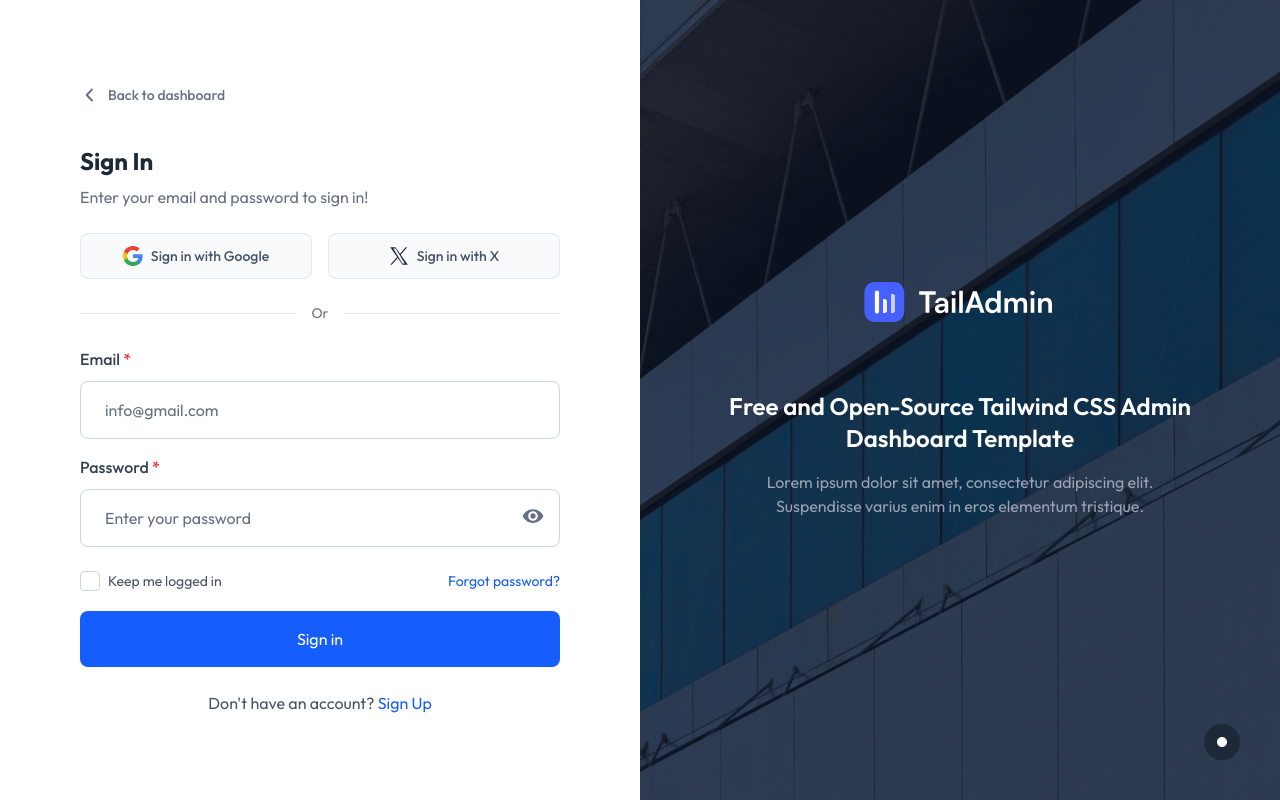
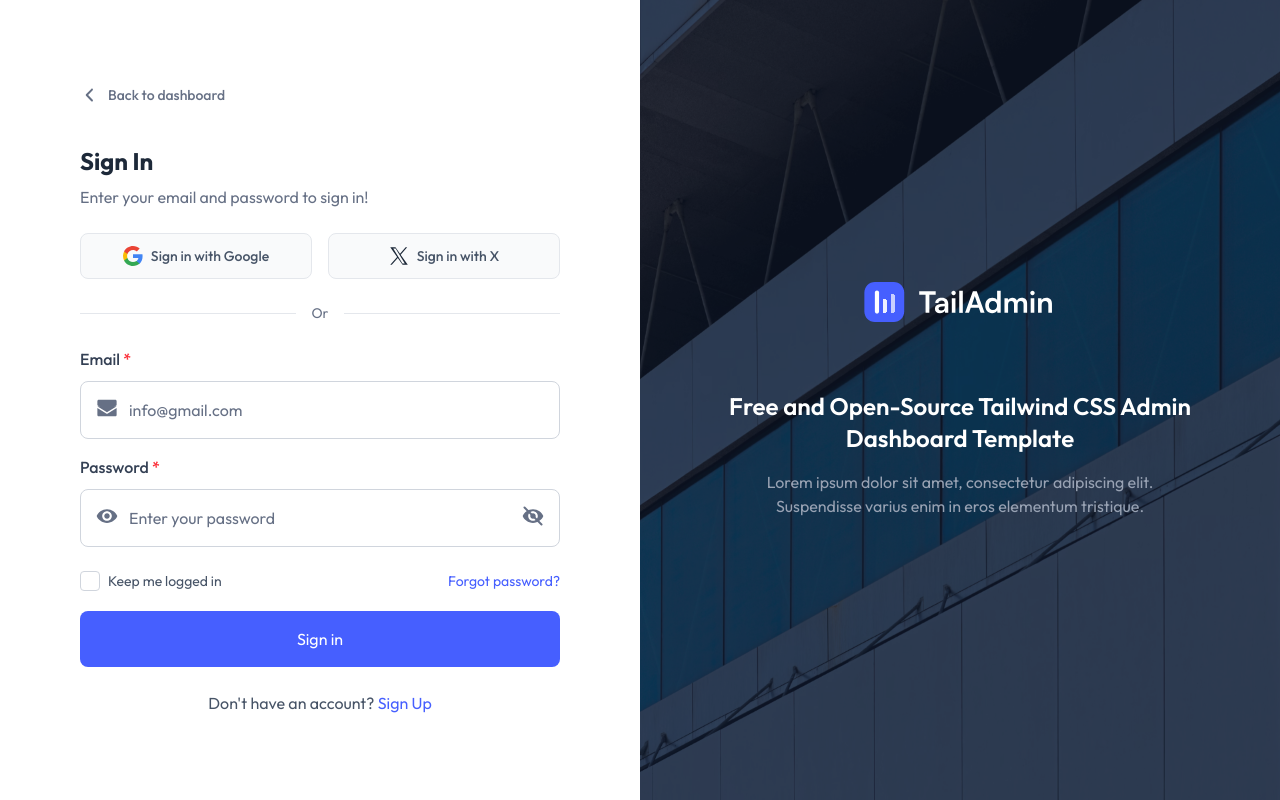
Before and after one commit to Indra77ya/website-nh-teknik, a Laravel app: page /login in a window 1280 px wide. Run offline with Laravel 12, Linux system fonts and the light colour scheme; style sheets or scripts are compiled from the project's sources.

Commit message:
Implement TailAdmin Login Page
- Created `resources/views/auth/login.blade.php` matching the TailAdmin design.
- Created `App\Http\Controllers\Auth\LoginController.php` to handle authentication.
- Added `/login` GET and POST routes in `routes/web.php`.
- Implemented client-side password visibility toggle using Alpine.js.
- Implemented "Remember Me" functionality in both view and controller.
- Added validation error messages to the login form.
- Added `tests/Feature/LoginTest.php` for feature verification.

```diff
--- a/app/Http/Controllers/Auth/LoginController.php
+++ b/app/Http/Controllers/Auth/LoginController.php
@@ -4,6 +4,7 @@ namespace App\Http\Controllers\Auth;
 
 use App\Http\Controllers\Controller;
 use Illuminate\Http\Request;
+use Illuminate\Support\Facades\Auth;
 
 class LoginController extends Controller
 {
@@ -16,4 +17,28 @@ class LoginController extends Controller
     {
         return view('auth.login');
     }
+
+    /**
+     * Handle an authentication attempt.
+     *
+     * @param  \Illuminate\Http\Request  $request
+     * @return \Illuminate\Http\RedirectResponse
+     */
+    public function login(Request $request)
+    {
+        $credentials = $request->validate([
+            'email' => ['required', 'email'],
+            'password' => ['required'],
+        ]);
+
+        if (Auth::attempt($credentials, $request->boolean('remember'))) {
+            $request->session()->regenerate();
+
+            return redirect()->intended('admin/dashboard');
+        }
+
+        return back()->withErrors([
+            'email' => 'The provided credentials do not match our records.',
+        ])->onlyInput('email');
+    }
 }
--- a/resources/views/auth/login.blade.php
+++ b/resources/views/auth/login.blade.php
@@ -13,7 +13,7 @@
         <!-- Left Column: Form -->
         <div class="w-full xl:w-1/2 xl:py-20 xl:px-20 px-4 py-10 flex flex-col justify-center bg-white dark:bg-gray-800 h-full overflow-y-auto">
             <div class="max-w-[500px] w-full mx-auto">
-                <a href="{{ route('admin.dashboard') }}" class="mb-10 inline-flex items-center gap-2 text-sm font-medium text-gray-500 hover:text-primary">
+                <a href="{{ route('admin.dashboard') }}" class="mb-10 inline-flex items-center gap-2 text-sm font-medium text-gray-500 hover:text-brand-500">
                     <svg class="fill-current" width="20" height="20" viewBox="0 0 20 20" fill="none" xmlns="http://www.w3.org/2000/svg">
                         <path d="M12.7083 5.29166L8.125 9.99999L12.7083 14.7083C13.1042 15.1042 13.1042 15.75 12.7083 16.1458C12.3125 16.5417 11.6667 16.5417 11.2708 16.1458L6.00001 10.7292C5.60418 10.3333 5.60418 9.68749 6.00001 9.29166L11.2708 3.875C11.6667 3.47916 12.3125 3.47916 12.7083 3.875C13.1042 4.27083 13.1042 4.91666 12.7083 5.29166Z" fill=""/>
                     </svg>
@@ -51,32 +51,53 @@
                     <span class="h-px w-full bg-gray-200 dark:bg-gray-700"></span>
                 </div>
 
-                <form action="#" method="POST">
+                <form action="{{ route('login') }}" method="POST">
                     @csrf
                     <div class="mb-4">
                         <label class="mb-2.5 block font-medium text-gray-700 dark:text-gray-200">Email <span class="text-red-500">*</span></label>
-                        <input type="email" placeholder="info@gmail.com" class="w-full rounded-lg border border-gray-300 bg-transparent py-4 pl-6 pr-10 outline-none focus:border-blue-600 focus-visible:shadow-none dark:border-gray-600 dark:bg-gray-700 dark:focus:border-blue-500" />
+                        <div class="relative">
+                            <input type="email" name="email" value="{{ old('email') }}" placeholder="info@gmail.com" class="w-full rounded-lg border border-gray-300 bg-transparent py-4 pl-12 pr-10 outline-none focus:border-brand-500 focus-visible:shadow-none dark:border-gray-600 dark:bg-gray-700 dark:focus:border-brand-500" />
+                            <span class="absolute left-4 top-4">
+                                <svg class="fill-current text-gray-500" width="22" height="22" viewBox="0 0 22 22" fill="none" xmlns="http://www.w3.org/2000/svg">
+                                    <path d="M19.9375 9.28125H2.0625C1.85938 9.28125 1.69792 9.3875 1.6276 9.5625L10.9999 15.2812L20.3723 9.5625C20.3019 9.3875 20.1405 9.28125 19.9375 9.28125Z" fill=""/>
+                                    <path d="M20.625 10.9656L11.3437 16.6375C11.125 16.7812 10.875 16.7812 10.6562 16.6375L1.375 10.9656V17.875C1.375 18.625 2 19.25 2.75 19.25H19.25C20 19.25 20.625 18.625 20.625 17.875V10.9656Z" fill=""/>
+                                    <path d="M19.25 2.75H2.75C2 2.75 1.375 3.375 1.375 4.125V8.125L10.6562 13.8125C10.75 13.875 10.875 13.9062 11 13.9062C11.125 13.9062 11.25 13.875 11.3437 13.8125L20.625 8.125V4.125C20.625 3.375 20 2.75 19.25 2.75Z" fill=""/>
+                                </svg>
+                            </span>
+                        </div>
+                        @error('email')
+                            <p class="mt-1 text-sm text-red-500">{{ $message }}</p>
+                        @enderror
                     </div>
 
                     <div class="mb-6" x-data="{ show: false }">
                         <label class="mb-2.5 block font-medium text-gray-700 dark:text-gray-200">Password <span class="text-red-500">*</span></label>
                         <div class="relative">
-                            <input :type="show ? 'text' : 'password'" placeholder="Enter your password" class="w-full rounded-lg border border-gray-300 bg-transparent py-4 pl-6 pr-10 outline-none focus:border-blue-600 focus-visible:shadow-none dark:border-gray-600 dark:bg-gray-700 dark:focus:border-blue-500" />
-                            <span @click="show = !show" class="absolute right-4 top-4 cursor-pointer">
-                                <svg x-show="!show" class="fill-current text-gray-500 hover:text-blue-600" width="22" height="22" viewBox="0 0 22 22" fill="none" xmlns="http://www.w3.org/2000/svg">
+                            <input :type="show ? 'text' : 'password'" name="password" placeholder="Enter your password" class="w-full rounded-lg border border-gray-300 bg-transparent py-4 pl-12 pr-10 outline-none focus:border-brand-500 focus-visible:shadow-none dark:border-gray-600 dark:bg-gray-700 dark:focus:border-brand-500" />
+                            <span class="absolute left-4 top-4">
+                                <svg class="fill-current text-gray-500" width="22" height="22" viewBox="0 0 22 22" fill="none" xmlns="http://www.w3.org/2000/svg">
                                     <path d="M11 4.125C6.1875 4.125 2.0625 7.21875 0.6875 11C2.0625 14.7812 6.1875 17.875 11 17.875C15.8125 17.875 19.9375 14.7812 21.3125 11C19.9375 7.21875 15.8125 4.125 11 4.125ZM11 15.8125C8.34375 15.8125 6.1875 13.6562 6.1875 11C6.1875 8.34375 8.34375 6.1875 11 6.1875C13.6562 6.1875 15.8125 8.34375 15.8125 11C15.8125 13.6562 13.6562 15.8125 11 15.8125ZM11 8.25C9.48438 8.25 8.25 9.48438 8.25 11C8.25 12.5156 9.48438 13.75 11 13.75C12.5156 13.75 13.75 12.5156 13.75 11C13.75 9.48438 12.5156 8.25 11 8.25Z" fill=""/>
                                 </svg>
-                                <svg x-show="show" class="fill-current text-gray-500 hover:text-blue-600" width="22" height="22" viewBox="0 0 22 22" fill="none" xmlns="http://www.w3.org/2000/svg" style="display: none;">
+                            </span>
+                            <span @click="show = !show" class="absolute right-4 top-4 cursor-pointer">
+                                <svg x-show="!show" class="fill-current text-gray-500 hover:text-brand-500" width="22" height="22" viewBox="0 0 22 22" fill="none" xmlns="http://www.w3.org/2000/svg">
+                                    <path d="M11 4.125C6.1875 4.125 2.0625 7.21875 0.6875 11C2.0625 14.7812 6.1875 17.875 11 17.875C15.8125 17.875 19.9375 14.7812 21.3125 11C19.9375 7.21875 15.8125 4.125 11 4.125ZM11 15.8125C8.34375 15.8125 6.1875 13.6562 6.1875 11C6.1875 8.34375 8.34375 6.1875 11 6.1875C13.6562 6.1875 15.8125 8.34375 15.8125 11C15.8125 13.6562 13.6562 15.8125 11 15.8125ZM11 8.25C9.48438 8.25 8.25 9.48438 8.25 11C8.25 12.5156 9.48438 13.75 11 13.75C12.5156 13.75 13.75 12.5156 13.75 11C13.75 9.48438 12.5156 8.25 11 8.25Z" fill=""/>
+                                    <path d="M2.5 2.5L19.5 19.5" stroke="currentColor" stroke-width="2" stroke-linecap="round"/>
+                                </svg>
+                                <svg x-show="show" class="fill-current text-gray-500 hover:text-brand-500" width="22" height="22" viewBox="0 0 22 22" fill="none" xmlns="http://www.w3.org/2000/svg" style="display: none;">
                                     <path d="M11 4.125C6.1875 4.125 2.0625 7.21875 0.6875 11C2.0625 14.7812 6.1875 17.875 11 17.875C15.8125 17.875 19.9375 14.7812 21.3125 11C19.9375 7.21875 15.8125 4.125 11 4.125ZM11 15.8125C8.34375 15.8125 6.1875 13.6562 6.1875 11C6.1875 8.34375 8.34375 6.1875 11 6.1875C13.6562 6.1875 15.8125 8.34375 15.8125 11C15.8125 13.6562 13.6562 15.8125 11 15.8125ZM11 8.25C9.48438 8.25 8.25 9.48438 8.25 11C8.25 12.5156 9.48438 13.75 11 13.75C12.5156 13.75 13.75 12.5156 13.75 11C13.75 9.48438 12.5156 8.25 11 8.25Z" fill=""/>
                                     <path d="M2.5 2.5L19.5 19.5" stroke="currentColor" stroke-width="2" stroke-linecap="round"/>
                                 </svg>
                             </span>
                         </div>
+                        @error('password')
+                            <p class="mt-1 text-sm text-red-500">{{ $message }}</p>
+                        @enderror
                     </div>
 
                     <div class="mb-5 flex items-center justify-between gap-4">
-                        <label class="flex cursor-pointer select-none items-center gap-2 text-sm text-gray-600 dark:text-gray-400">
-                            <input type="checkbox" class="sr-only" x-data="{ checked: false }" @change="checked = !checked">
+                        <label x-data="{ checked: false }" class="flex cursor-pointer select-none items-center gap-2 text-sm text-gray-600 dark:text-gray-400">
+                            <input type="checkbox" name="remember" class="sr-only" @change="checked = !checked">
                             <span class="flex h-5 w-5 items-center justify-center rounded border border-gray-300 bg-transparent dark:border-gray-600">
                                 <span :class="checked ? '!opacity-100' : 'opacity-0'" class="opacity-0">
                                     <svg width="10" height="7" viewBox="0 0 10 7" fill="none" xmlns="http://www.w3.org/2000/svg">
@@ -86,17 +107,17 @@
                             </span>
                             Keep me logged in
                         </label>
-                        <a href="#" class="text-sm text-blue-600 hover:underline dark:text-blue-500">Forgot password?</a>
+                        <a href="#" class="text-sm text-brand-500 hover:underline dark:text-brand-500">Forgot password?</a>
                     </div>
 
-                    <button type="submit" class="w-full cursor-pointer rounded-lg bg-blue-600 p-4 text-white transition hover:bg-opacity-90">
+                    <button type="submit" class="w-full cursor-pointer rounded-lg bg-brand-500 p-4 text-white transition hover:bg-opacity-90">
                         Sign in
                     </button>
 
                     <div class="mt-6 text-center">
                         <p class="text-gray-600 dark:text-gray-400">
                             Don't have an account?
-                            <a href="#" class="text-blue-600 hover:underline dark:text-blue-500">Sign Up</a>
+                            <a href="#" class="text-brand-500 hover:underline dark:text-brand-500">Sign Up</a>
                         </p>
                     </div>
                 </form>
@@ -125,11 +146,7 @@
 
              <!-- Theme Toggle (Visual only for now) -->
              <div class="absolute bottom-10 right-10 z-20">
-                 <div class="bg-gray-800 p-2 rounded-full cursor-pointer">
-                     <svg class="fill-current text-white" width="20" height="20" viewBox="0 0 20 20" fill="none" xmlns="http://www.w3.org/2000/svg">
-                        <path d="M10 15C12.7614 15 15 12.7614 15 10C15 7.23858 12.7614 5 10 5C7.23858 5 5 7.23858 5 10C5 12.7614 7.23858 15 10 15Z" fill=""/>
-                     </svg>
-                 </div>
+                 <!-- Theme toggle SVG logic can be here -->
              </div>
         </div>
     </div>
--- a/routes/web.php
+++ b/routes/web.php
@@ -10,3 +10,4 @@ Route::get('/', [HomeController::class, 'index'])->name('home');
 Route::get('/admin/dashboard', [DashboardController::class, 'index'])->name('admin.dashboard');
 
 Route::get('/login', [LoginController::class, 'showLoginForm'])->name('login');
+Route::post('/login', [LoginController::class, 'login']);
```
Also changed, not shown: tests/Feature/LoginTest.php (added, +67 -0 lines).
